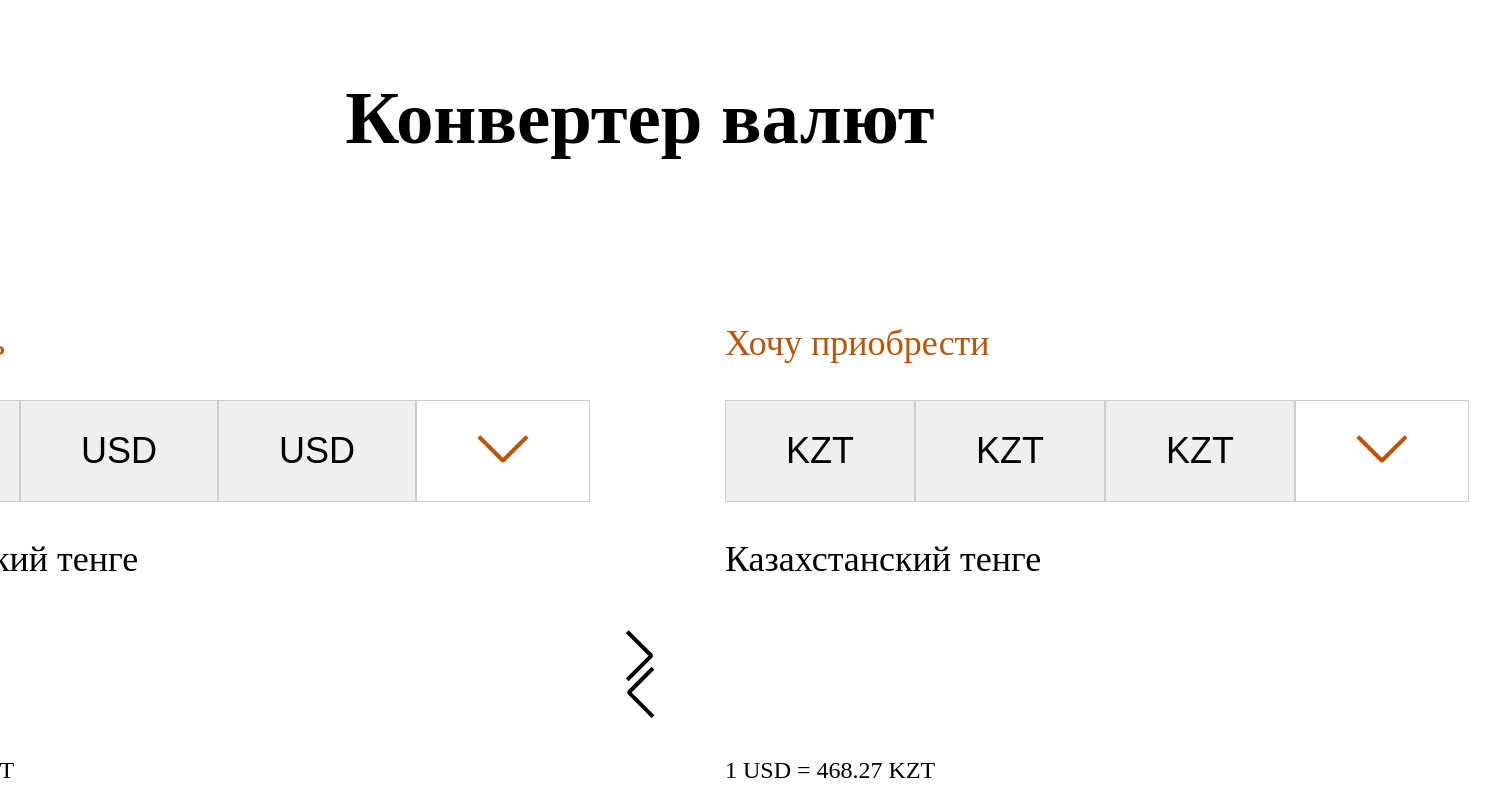
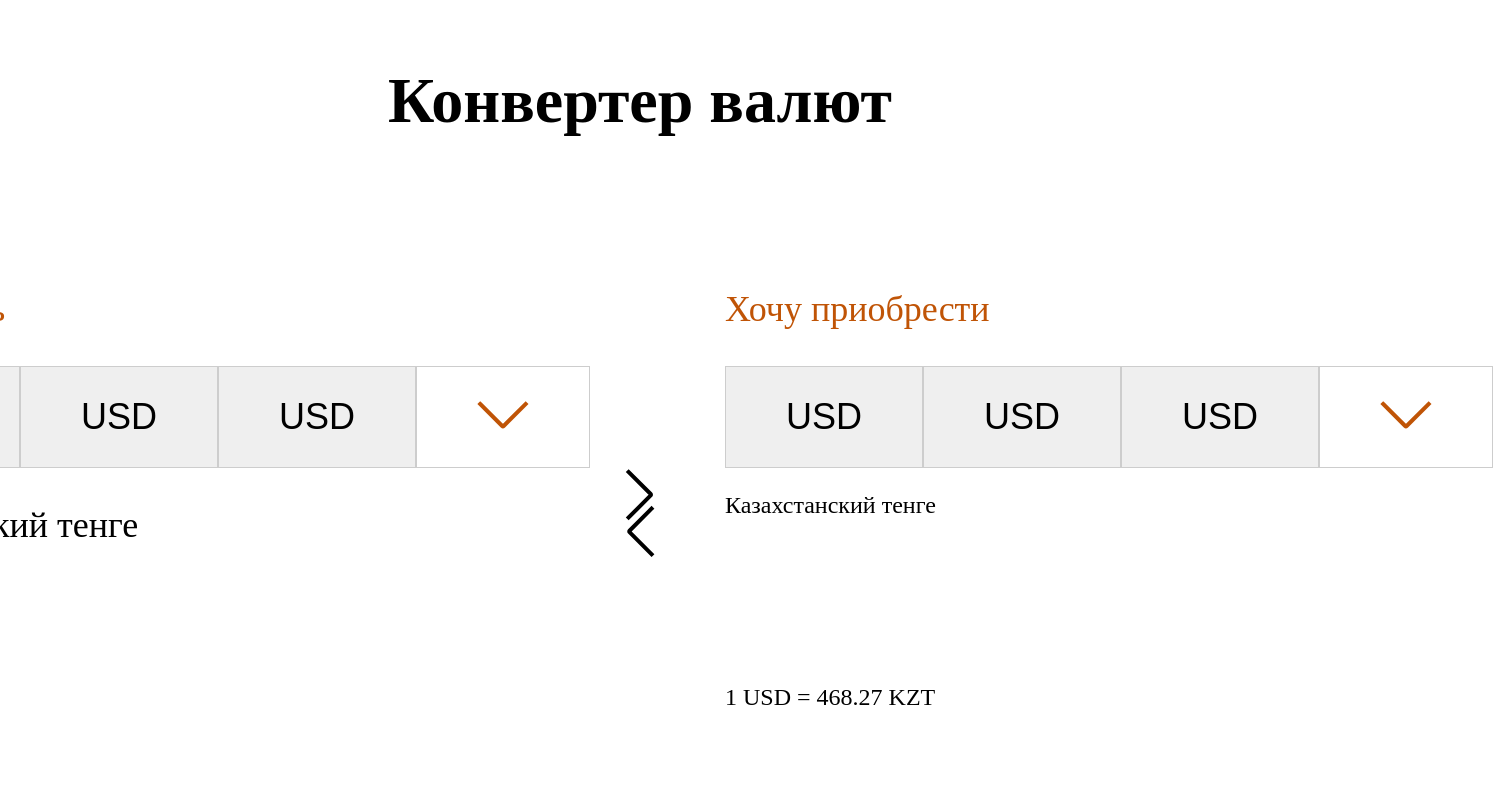
Before and after one commit to flammable121/converor_suka, a Vue app: page / in a window 1280 px wide. Shown: the top 800 px of the page, 1493 px wide, since content can reach past the window. Built offline with nearby package versions, Linux system fonts and the light colour scheme.

Commit message:
Небольшие правки

```diff
--- a/package.json
+++ b/package.json
@@ -10,6 +10,8 @@
   "dependencies": {
     "axios": "^1.10.0",
     "core-js": "^3.8.3",
+    "sass": "^1.89.2",
+    "sass-loader": "^16.0.5",
     "vue": "^3.2.13"
   },
   "devDependencies": {
--- a/src/App.vue
+++ b/src/App.vue
@@ -1,7 +1,5 @@
 <template>
-<div>
     <CurrencyConvertor/>
-</div>
 </template>
 
 <script setup>
--- a/src/componenets/CurrencyConvertor.vue
+++ b/src/componenets/CurrencyConvertor.vue
@@ -1,37 +1,32 @@
 <template>
-  <div class="conteiner">
-    <div class="convertor__title">
-      <h3>Конвертер валют</h3>
-    </div>
-    <div class="convertor">
-      <div class="convertor__block">
-        <div class="convertor__block--name">
-          <p>У меня есть</p>
-        </div>
-        <div class="convertor__block--currency">
+  <div class="currency-converter">
+      <h3 class="currency-converter__title">Конвертер валют</h3>
+      <div class="currency-converter__convertor">
+        <div class="convertor__input">
+          <p class="convertor__input--name">У меня есть</p>
+          <div class="convertor__input--currency">
           <button class="currency--btn">{{ selectedCurrencyFrom }}</button>
           <button class="currency--btn">{{ selectedCurrencyFrom }}</button>
           <button class="currency--btn">{{ selectedCurrencyFrom }}</button>
           <span
           @click="selectCurrency('from')"
-          class="currency--btn test">
-            <svg xmlns="http://www.w3.org/2000/svg" width="52" height="28" viewBox="0 0 52 28" fill="none">
+          class="currency--btn">
+            <svg xmlns="http://www.w3.org/2000/svg" width="52" height="28"      viewBox="0 0 52 28" fill="none">
               <path d="M3.18811 3.00348L25.2222 25.0376C25.6128 25.4281 26.2459 25.4281 26.6365 25.0376L48.6706 3.00348" stroke="#C05406" stroke-width="4" stroke-linecap="square"/>
             </svg>
           </span>
-
-
         </div>
           <DropCurrency
             v-if="showCurrencyList"
             class="drop__currency"
             @currency-selected="handleCurrencySelected"
           />
-
         <div class="convertor__block--input">
           <p class="input__p">Казахстанский тенге</p>
           <input class="input__input" type="text" v-model="amountFrom">
-          <p class="input__currency">{{ selectedCurrencyFrom }} = 468.27 KZT</p>
+          <p
+
+          class="input__currency">{{ selectedCurrencyFrom }} = </p>
         </div>
       </div>
       <div class="array">
@@ -40,11 +35,9 @@
           <path d="M46.5708 39.6822L24.5367 61.7163C24.1461 62.1069 24.1461 62.74 24.5367 63.1305L46.5708 85.1647" stroke="black" stroke-width="4" stroke-linecap="square"/>
         </svg>
       </div>
-      <div class="convertor__block">
-        <div class="convertor__block--name">
-          <p>Хочу приобрести</p>
-        </div>
-        <div class="convertor__block--currency">
+<!--    <div class="convertor__input">
+        <p class="convertor__input--name">Хочу приобрести</p>
+          <div class="convertor__input--currency">
             <button class="currency--btn">{{ selectedCurrencyTo }}</button>
             <button class="currency--btn">{{ selectedCurrencyTo }}</button>
             <button class="currency--btn">{{ selectedCurrencyTo }}</button>
@@ -61,14 +54,17 @@
           <input class="input__input" type="text" v-model="amountTo">
           <p class="input__currency">1 USD = 468.27 KZT</p>
         </div>
+      </div> -->
+      <currency-input></currency-input>
     </div>
   </div>
-  </div>
+
 
 
 </template>
 
 <script setup>
+import CurrencyInput from './CurrencyInput.vue';
 import DropCurrency from './DropCurrency.vue';
 import { ref } from 'vue';
 
@@ -76,10 +72,6 @@ const showCurrencyList = ref(false)
 const selectedCurrencyFrom = ref('USD')
 const selectedCurrencyTo = ref('KZT')
 const currencyDropdown = ref(null)
-
-
-const selectedCurr = selectedCurrencyFrom.value
-console.log(selectedCurr)
 
 const selectCurrency = (type) => {
     currencyDropdown.value = type
@@ -98,31 +90,22 @@ const handleCurrencySelected = (currency) => {
 }
 
 
-
-
-
 </script>
 
 <style scoped>
-body {
-    margin: 0;
-    padding: 0;
-    box-sizing: border-box;
-    font-family: 'Gothic';
-}
-.conteiner {
+.currency-converter {
     width: 100%;
     height: 100%;
 }
-.convertor {
+.currency-converter__convertor {
     display: flex;
     justify-content: center;
 }
-.convertor__title {
+.currency-converter__title {
     font-size: 64px;
     text-align: center;
 }
-.convertor__block {
+.convertor__input {
     width: 733px;
     margin: 50px;
 
@@ -130,18 +113,14 @@ body {
 .array {
     display: flex;
     flex-direction: column;
-    justify-content: end;
-    padding-bottom: 140px;
+    justify-content: center;
 }
-.convertor__block--name {
+.convertor__input--name {
     font-size: 36px;
     color: #C05406;
 }
-.convertor__block--currency {
+.convertor__input--currency {
     display: flex;
-}
-.test {
-    position: relative;
 }
 .currency--btn {
     border: 1px solid #CDCDCD;
--- /dev/null
+++ b/src/componenets/CurrencyInput.vue
@@ -0,0 +1,72 @@
+<template>
+<div class="convertor__input">
+    <p class="convertor__input--name">Хочу приобрести</p>
+        <div class="convertor__input--currency">
+            <button class="currency--btn">USD</button>
+            <button class="currency--btn">USD</button>
+            <button class="currency--btn">USD</button>
+            <span
+            class="currency--btn">
+                <svg xmlns="http://www.w3.org/2000/svg" width="52" height="28" viewBox="0 0 52 28" fill="none">
+                    <path d="M3.18811 3.00348L25.2222 25.0376C25.6128 25.4281 26.2459 25.4281 26.6365 25.0376L48.6706 3.00348" stroke="#C05406" stroke-width="4" stroke-linecap="square"/>
+                </svg>
+          </span>
+        </div>
+    <div class="convertor__block--input">
+        <p class="input__p">Казахстанский тенге</p>
+        <input class="input__input" type="text" v-model="amountTo">
+        <p class="input__currency">1 USD = 468.27 KZT</p>
+    </div>
+</div>
+</template>
+
+<script setup>
+
+
+
+</script>
+
+<style lang="scss" scoped>
+.convertor__input {
+    width: 733px;
+    margin: 50px;
+    & {
+        font-size: 36px;
+        color: #C05406;
+    }
+
+}
+
+.convertor__input--currency {
+    display: flex;
+
+    & button, span {
+    border: 1px solid #CDCDCD;
+    font-size: 36px;
+    padding: 29px 60px;
+    position: relative;
+    &:focus {
+        background-color: #C05406;
+    }
+}
+}
+
+
+.convertor__block--input {
+    display: flex;
+    flex-direction: column;
+    & p {
+        font-size: 24px;
+        color: black;
+    }
+    & input {
+        font-size: 100px;
+        border: none;
+    }
+}
+
+.input__currency {
+    font-size: 24px;
+}
+
+</style>
--- a/src/componenets/DropCurrency.vue
+++ b/src/componenets/DropCurrency.vue
@@ -3,11 +3,11 @@
         <ul class="select-drop__ul">
             <li
             class="select-drop__li"
-            v-for="currency in currencies"
-            :key="currency"
-            @click="selectCurrency(currency)"
+            v-for="[keys] in currencies"
+            :key="keys"
+            @click="selectCurrency(keys)"
             >
-            {{ currency }}
+            {{ keys }}
             </li>
         </ul>
     </div>
@@ -17,10 +17,10 @@
 import axios from 'axios';
 import { onMounted, ref } from 'vue';
 
-const emit = defineEmits(['currency-selected'])
+const emit = defineEmits(['currency-selected', 'currency-value'])
 
 const rates = ref({})
-const currencies = ref ([])
+const currencies = ref ({})
 const selectedCurrency = ref('')
 
 const selectCurrency = (currency) => {
@@ -33,15 +33,13 @@ onMounted(async() => {
     const response = await axios.get('https://api.currencyfreaks.com/v2.0/rates/latest?apikey=a9e13e0f86234e5caa2e8a0dad0d2a66')
 
     rates.value = response.data.rates
-    currencies.value = Object.keys(rates.value)
+    currencies.value = Object.entries(rates.value)
+    emit('currency-value', currencies.value )
+
 });
-
-
-
-
 </script>
 
-<style>
+<style lang="scss">
 .select-drop {
     font-family: "Gothic";
     font-size: 24px;
@@ -53,15 +51,23 @@ onMounted(async() => {
     overflow: auto;
     padding: 0px 20px;
     border: solid 1px #E6E6E6;
+
+    &__ul {
+    columns: 6;
+
+    }
+
+    &__li{
+        list-style: none;
+    }
+
+    -webkit-scrollbar {
+        display: none;
+    }
 }
 
 .select-drop::-webkit-scrollbar {
     display: none;
 }
-.select-drop__ul {
-    columns: 6;
-}
-.select-drop__li {
-    list-style: none;
-}
+
 </style>
```
Also changed, not shown: src/componenets/selectCurrency.vue (deleted, +0 -36 lines), 1 other file (tests, documents, lock files or other folders). Lines whose indentation alone changed are shown as unchanged.
